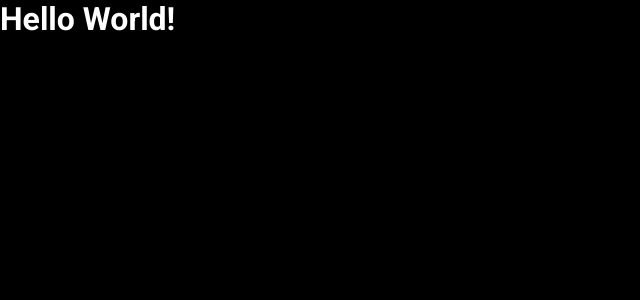
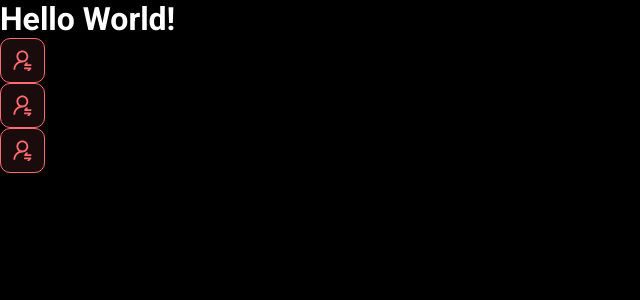
Before and after one commit to JosiBrandao/dsmeta, a React (Vite) app in the folder frontend/: page / in a window 1280 px wide. Shown: the top 300 px of the page, without its empty margins (0-640 px from the left). Built offline with nearby package versions, Linux system fonts and the light colour scheme.

Commit message:
First Component

```diff
--- a/frontend/src/App.tsx
+++ b/frontend/src/App.tsx
@@ -1,9 +1,15 @@
-
+import NotificationButton from "./Components/Notification Button"
 
 function App() {
- return (
-  <h1>Hello World!</h1>
- )
+  return (
+    <>
+      <h1>Hello World!</h1>
+      <NotificationButton />
+      <NotificationButton />
+      <NotificationButton />
+
+    </>
+  )
 }
 
 export default App
--- /dev/null
+++ b/frontend/src/Components/Notification Button/index.tsx
@@ -0,0 +1,13 @@
+import icon from '../../assets/img/Notification-icon.svg'
+import './styles.css'
+
+
+function NotificationButton() {
+    return (
+        <div className = "dsmeta-red-btn">
+            <img src={icon} alt="Notificar" />
+        </div>
+    )
+}
+
+export default NotificationButton
--- /dev/null
+++ b/frontend/src/Components/Notification Button/styles.css
@@ -0,0 +1,15 @@
+.dsmeta-red-btn {
+    height: 45px;
+    width: 45px;
+    background: rgba(255, 107, 114, 0.1);
+    border: 1px solid #ff6b72;
+    border-radius: 10px;
+    display: flex;
+    align-items: center;
+    justify-content: center;
+    cursor: pointer;
+}
+
+.dsmeta-red-btn img {
+    width: 19px;
+}
```
Also changed, not shown: frontend/src/assets/img/Notification-icon.svg (added).
